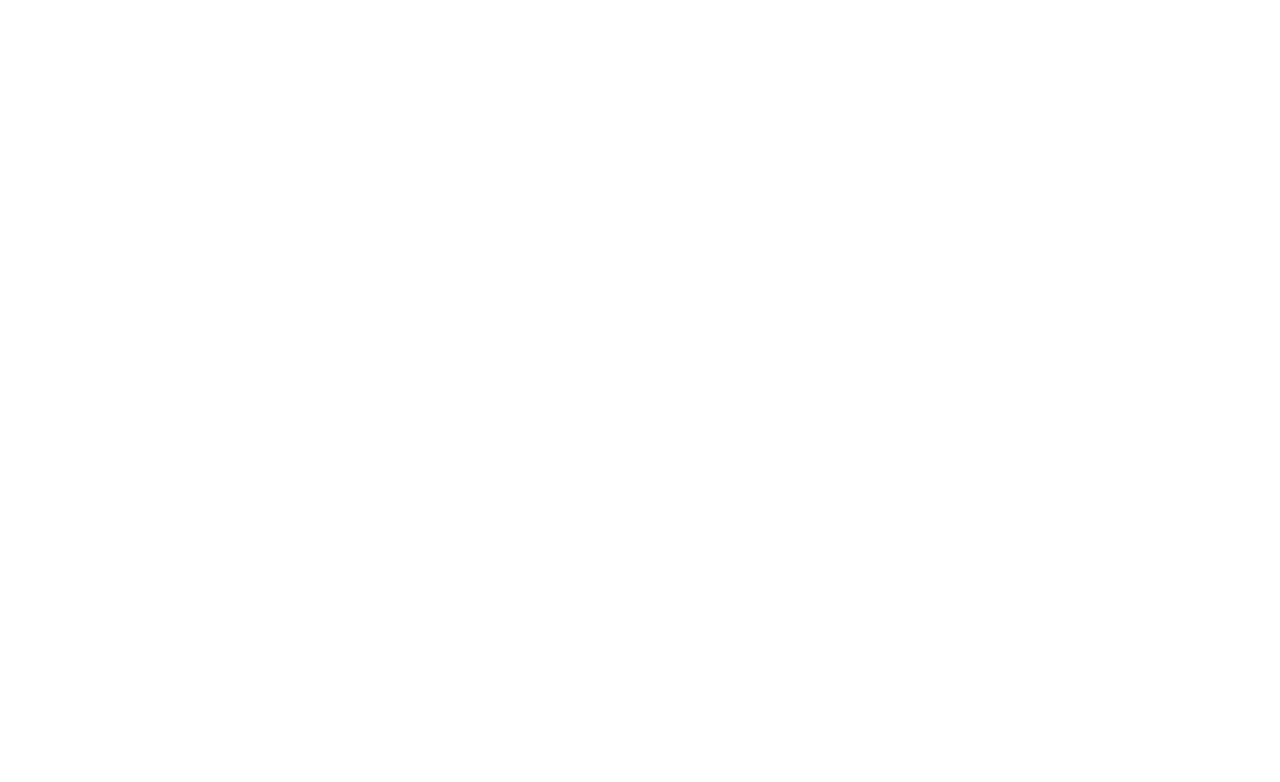
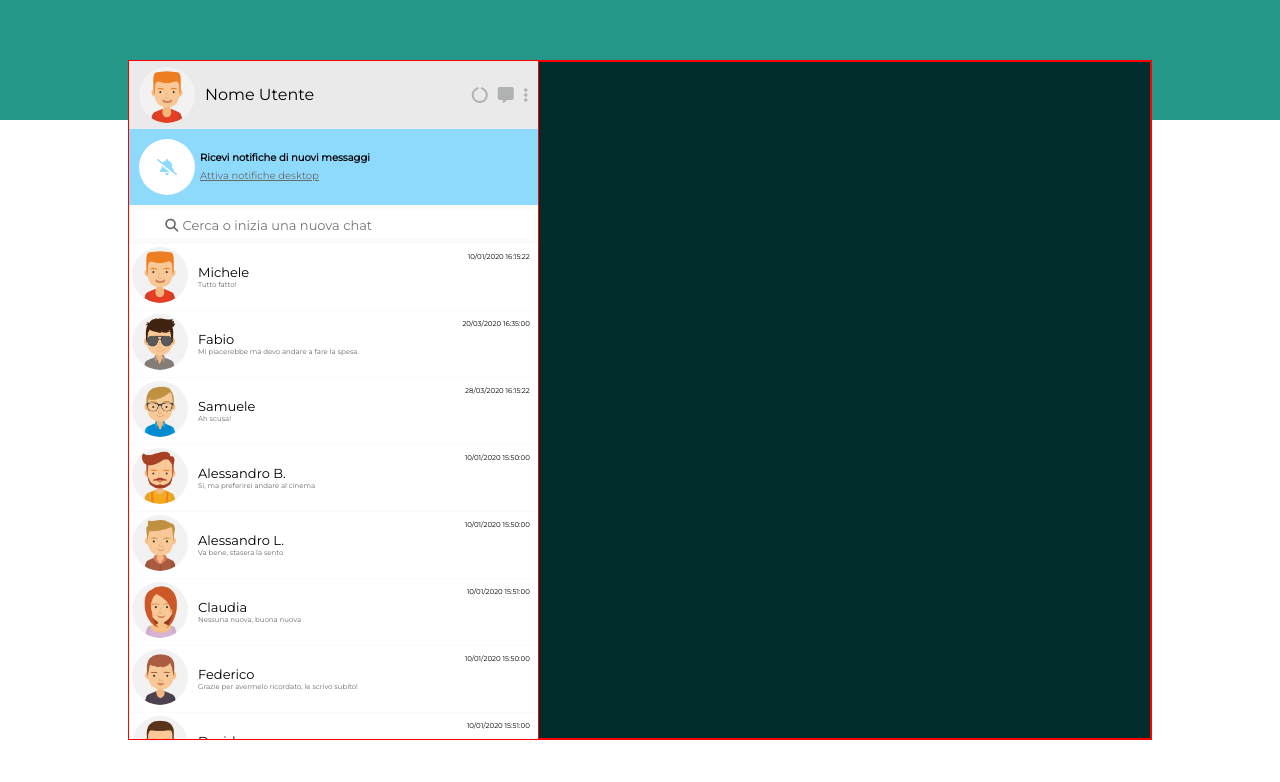
Before and after one commit to AndreaDeStefano1/vue-boolzapp, a plain HTML site: page index.html in a window 1280 px wide. Drawn offline with nearby package versions, Linux system fonts and the light colour scheme.

Commit message:
Barra Laterale sinistra completata

```diff
--- a/index.html
+++ b/index.html
@@ -5,10 +5,86 @@
   <meta http-equiv="X-UA-Compatible" content="IE=edge">
   <meta name="viewport" content="width=device-width, initial-scale=1.0">
   <link rel="stylesheet" href="style.css">
+  <link rel='stylesheet' href='https://cdnjs.cloudflare.com/ajax/libs/font-awesome/6.1.1/css/all.min.css' integrity='sha512-KfkfwYDsLkIlwQp6LFnl8zNdLGxu9YAA1QvwINks4PhcElQSvqcyVLLD9aMhXd13uQjoXtEKNosOWaZqXgel0g==' crossorigin='anonymous'/>
+  <link rel="preconnect" href="https://fonts.googleapis.com">
+  <link rel="preconnect" href="https://fonts.gstatic.com" crossorigin>
+  <link href="https://fonts.googleapis.com/css2?family=Montserrat&display=swap" rel="stylesheet">
+  <script src="https://cdn.jsdelivr.net/npm/vue@2/dist/vue.js"></script>
   <title>Boolzapp</title>
 </head>
 <body>
 
+  <div class="green-bar"></div>
+  <div id="app" class="container debug">
+    <!-- Colonna di sinistra -->
+    <div class="left-col ">
+      <!-- User -->
+      <div class="user-container ">
+        <!-- Immagine Utente e nome -->
+        <div class="user-details">
+          <img src="img/avatar_1.jpg" alt="">
+          <span> Nome Utente </span>
+        </div>
+        <!-- Icone -->
+        <div class="user-option">
+          <i class="fa-solid fa-circle-notch"></i>
+          <i class="fa-solid fa-message"></i>
+          <i class="fa-solid fa-ellipsis-vertical"></i>
+        </div>
 
+
+      </div>
+      <!-- Notifiche -->
+      <div class="notify-container ">
+        <div class="notify-status">
+          <i class="fa-solid fa-bell-slash"></i>
+        </div>
+        <div class="notify-text">
+          <h5>Ricevi notifiche di nuovi messaggi</h5>
+          <span>Attiva notifiche desktop</span>
+        </div>
+      </div>
+
+      <!-- Search bar -->
+      <div class="search-container">
+        <i class="fa-solid fa-magnifying-glass"></i>
+        <input type="text" placeholder="Cerca o inizia una nuova chat">
+      </div>
+
+      <!-- Recent Chat -->
+      <div class="chat-container">
+
+        <div class="chat" v-for="(user,index) in users">
+
+          <div class="chat-photo">
+
+            <img :src="`img/avatar${user.avatar}.jpg`" alt="">
+          </div>
+
+          <div class="chat-text">
+            <span class="chat-name">{{user.name}}</span>
+            <span v-for="(text,index) in user.messages" class="last-message" v-if="index == [user.messages.length - 1]">{{text.message}}</span>
+          </div>
+
+          <div class="last-message-date" v-for="(date,index) in user.messages" v-if="index == [user.messages.length - 1]">
+            <span>{{date.date}}</span>
+
+          </div>
+
+        </div>
+
+      </div>
+
+    </div>
+
+
+    <!-- Colonna di destra -->
+
+    <div class="right-col debug">
+
+    </div>
+
+  </div>
+  <script src="script.js"></script>
 </body>
 </html>
--- a/script.js
+++ b/script.js
@@ -1,8 +1,8 @@
 const app = new Vue({
   el: '#app',
 
-  data:
-  [
+  data: {
+    users : [
       {
         name: 'Michele',
         avatar: '_1',
@@ -172,6 +172,7 @@ const app = new Vue({
           }
         ],
       }
-  ],
+    ]
+  },
 
 })
--- a/style.css
+++ b/style.css
@@ -1,3 +1,156 @@
+*{
+  margin: 0;
+  padding: 0;
+  box-sizing: border-box;
+  font-family: 'Montserrat', sans-serif;
+}
 .debug{
   border: 1px solid red;
+  background-color: rgba(0, 255, 255, 0.171);
 }
+.green-bar{
+  height: 15vh;
+  background-color: rgb(36, 151, 136);
+}
+.container{
+  position: absolute;
+  display: flex;
+  height: 85vh;
+  width: 80vw;
+  top: 50%;
+  left: 50%;
+  transform: translate(-50%, -50%);
+  background-color: black;
+
+}
+.left-col{
+  background-color: rgb(251, 251, 250);
+  height: 100%;
+  width: 40%;
+  display: flex;
+  flex-direction: column;
+}
+.right-col{
+  height: 100%;
+  width: 60%;
+  display: flex;
+}
+
+
+/* SINISTRA */
+/* user */
+.user-container{
+  display: flex;
+  align-items: center;
+  height: 10%;
+  width: 100%;
+  justify-content: space-between;
+
+  background-color: rgb(234, 234, 234);
+}
+.user-details{
+  display: flex;
+  align-items: center;
+  padding: 10px;
+  display: flex;
+  gap: 10px;
+}
+.user-details img{
+  height: 7vh;
+  width: 7vh;
+  border-radius: 50%;
+}
+.user-option{
+  padding: 10px;
+  display: flex;
+  gap: 10px;
+}
+.user-option i{
+  color: rgb(176, 177, 177);
+}
+/*  notifiche */
+.notify-container{
+  display: flex;
+  align-items: center;
+  padding: 10px;
+  gap: 5px;
+  background-color: rgb(142, 218, 252);
+}
+.notify-status{
+  height: 7vh;
+  width: 7vh;
+  border-radius: 50%;
+  background-color: white;
+  position: relative;
+}
+.notify-status i{
+  position: absolute;
+  top: 50%;
+  left: 50%;
+  transform: translate(-50%, -50%);
+  color: rgb(142, 218, 252);
+}
+.notify-text h5{
+  font-size: 10px;
+}
+.notify-text span{
+  text-decoration: underline;
+  color: rgb(103, 106, 108);
+  font-size: 10px;
+}
+/* barra di ricerca */
+.search-container{
+  text-align: center;
+  padding: 5px;
+  background-color: white;
+  margin: 5px;
+}
+.search-container input{
+  width: 80%;
+  border: none;
+  margin-right: 8px;
+  font-size: 13px;
+}
+.search-container i{
+  font-size: 13px;
+  color: rgb(103, 106, 108);
+}
+
+/* chat */
+.chat-container{
+  overflow: auto;
+}
+.chat{
+  padding: 3px;
+  background-color: rgb(255, 255, 255);
+  margin-bottom: 1px;
+  display: flex;
+  align-items: center;
+}
+.chat-container img{
+  height: 7vh;
+  width: 7vh;
+  border-radius: 50%;
+}
+.chat-text span{
+  display: block;
+}
+.chat-text{
+  padding-left: 10px;
+
+}
+.chat-name{
+  font-size: 13px;
+}
+.last-message{
+  font-size: 7px;
+  color: rgb(103, 106, 108);
+}
+.last-message-date{
+  font-size: 7px;
+  text-align: end;
+  flex-grow: 1;
+  align-self: flex-start;
+  padding: 5px;
+
+}
```
Also changed, not shown: img/avatar_1.jpg (added), img/avatar_2.jpg (added), img/avatar_3.jpg (added), img/avatar_4.jpg (added), img/avatar_5.jpg (added), img/avatar_6.jpg (added), img/avatar_7.jpg (added), img/avatar_8.jpg (added), img/avatar_io.jpg (added), img/mine.jpg (added). Lines whose indentation alone changed are shown as unchanged.
